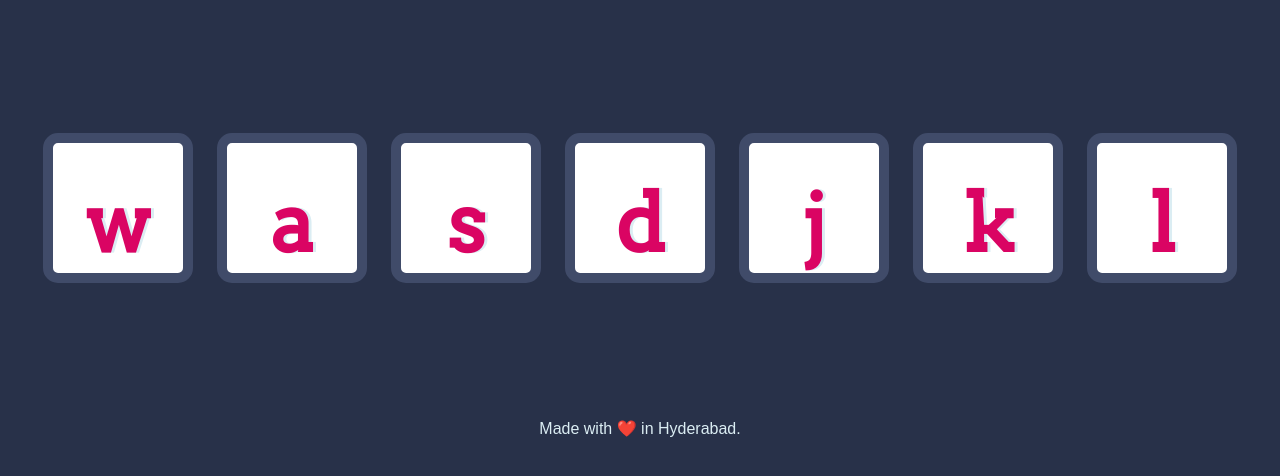
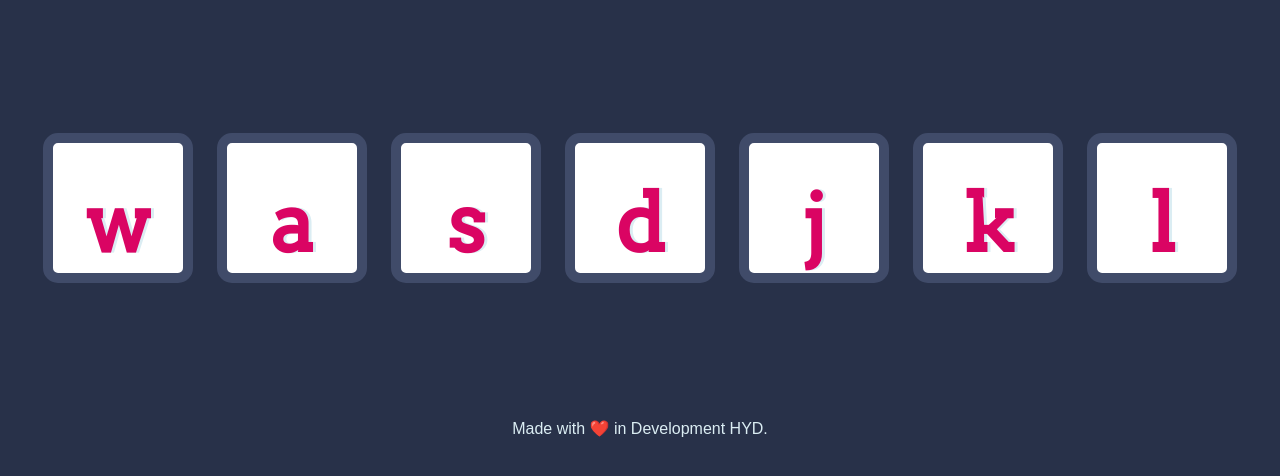
Before and after one commit to githubrayalanaveen/AnithaDrumKit, a plain HTML site: page index.html in a window 1280 px wide. Shown: the part 156-632 px from the top of the page. Drawn offline with Linux system fonts and the light colour scheme.

Commit message:
Dev Version

```diff
--- a/index.html
+++ b/index.html
@@ -23,7 +23,7 @@
 
 
   <footer>
-    Made with ❤️ in Hyderabad.
+    Made with ❤️ in Development HYD.
   </footer>
 </body>
 
```
